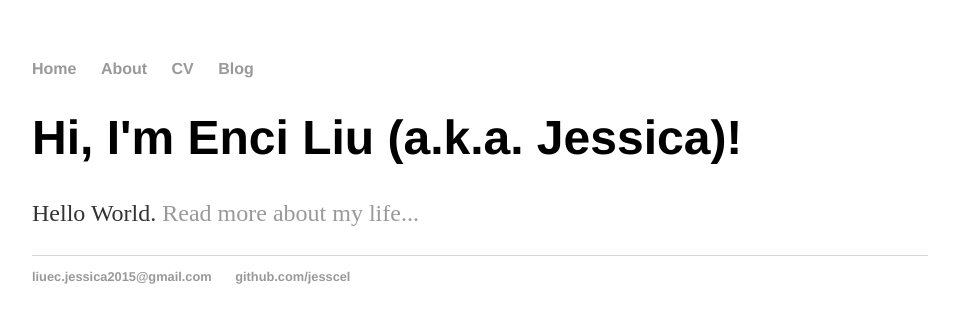
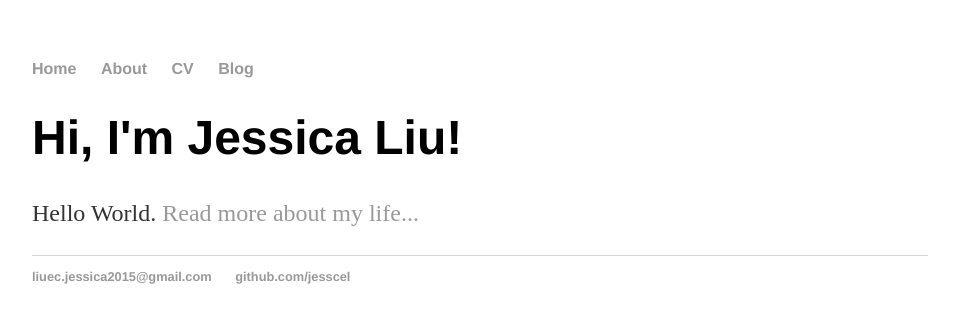
Before and after one commit to jesscel/jesscel.github.io, a Jekyll site: the page built from index.html, in a window 1280 px wide. Shown: the top 323 px of the page, without its empty margins (160-1119 px from the left). Built offline with Jekyll 4.4.1, drawn with Linux system fonts in a browser that asks for light colours.

Commit message:
Update index.html

```diff
--- a/index.html
+++ b/index.html
@@ -3,6 +3,6 @@ layout: default
 title: Jessica Liu by jesscel
 ---
 <div class="blurb">
-	<h1>Hi, I'm Enci Liu (a.k.a. Jessica)!</h1>
+	<h1>Hi, I'm Jessica Liu!</h1>
 	<p>Hello World. <a href="/about">Read more about my life...</a></p>
 </div><!-- /.blurb -->
```
